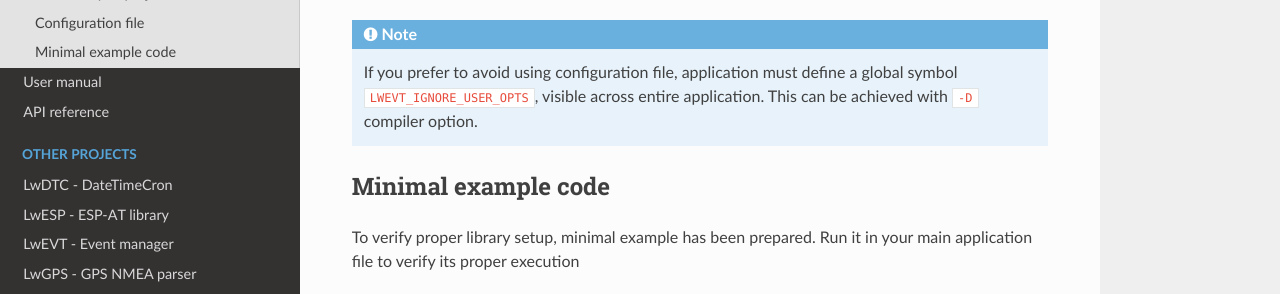
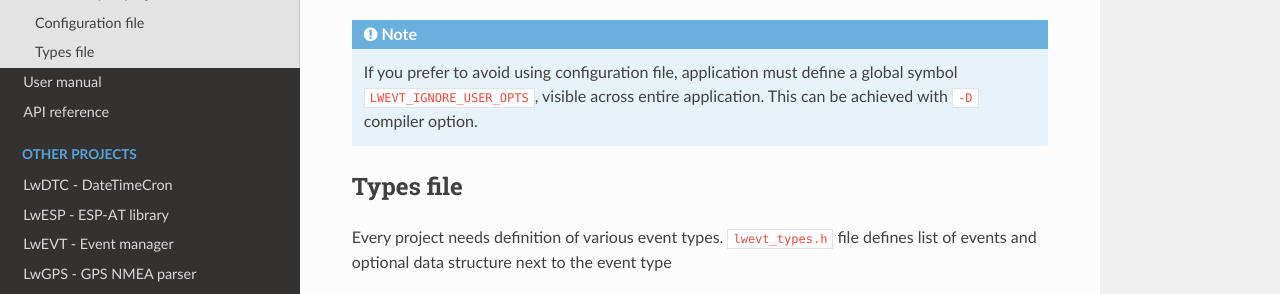
Before and after one commit to MaJerle/lwevt, a Sphinx documentation site: the page built from docs/get-started/index.rst, in a window 1280 px wide and 900 px high, scrolled down 1959 px, cut to the strip 312-606 px from the top of the window. Built offline with Sphinx 7.4.7 and the Read the Docs theme 2.0.0, drawn with Linux system fonts in a browser that asks for light colours; the version number could not be read and is left out.

Commit message:
Update docs

```diff
--- a/docs/get-started/index.rst
+++ b/docs/get-started/index.rst
@@ -92,13 +92,13 @@ If any option is about to be modified, it should be done in configuration file
     a global symbol ``LWEVT_IGNORE_USER_OPTS``, visible across entire application.
     This can be achieved with ``-D`` compiler option.
 
-Minimal example code
-^^^^^^^^^^^^^^^^^^^^
+Types file
+^^^^^^^^^^
 
-To verify proper library setup, minimal example has been prepared.
-Run it in your main application file to verify its proper execution
+Every project needs definition of various event types.
+``lwevt_types.h`` file defines list of events and optional data structure next to the event type
 
-.. literalinclude:: ../../examples/example_lwevt.c
+.. literalinclude:: ../../lwevt/src/include/lwevt/lwevt_types_template.h
     :language: c
     :linenos:
-    :caption: Absolute minimum example
+    :caption: Template types file
--- a/docs/index.rst
+++ b/docs/index.rst
@@ -3,7 +3,9 @@ LwEVT |version| documentation
 
 Welcome to the documentation for version |version|.
 
-LwEVT is a generic packet protocol library optimized for embedded systems.
+LwEVT is a simple event manager for embedded system.
+Its main purpose is to be able to send various events in the application from various modules.
+Application defines custom types with optional data structure to be sent to various application listeners.
 
 .. image:: static/images/logo.svg
     :align: center
```
